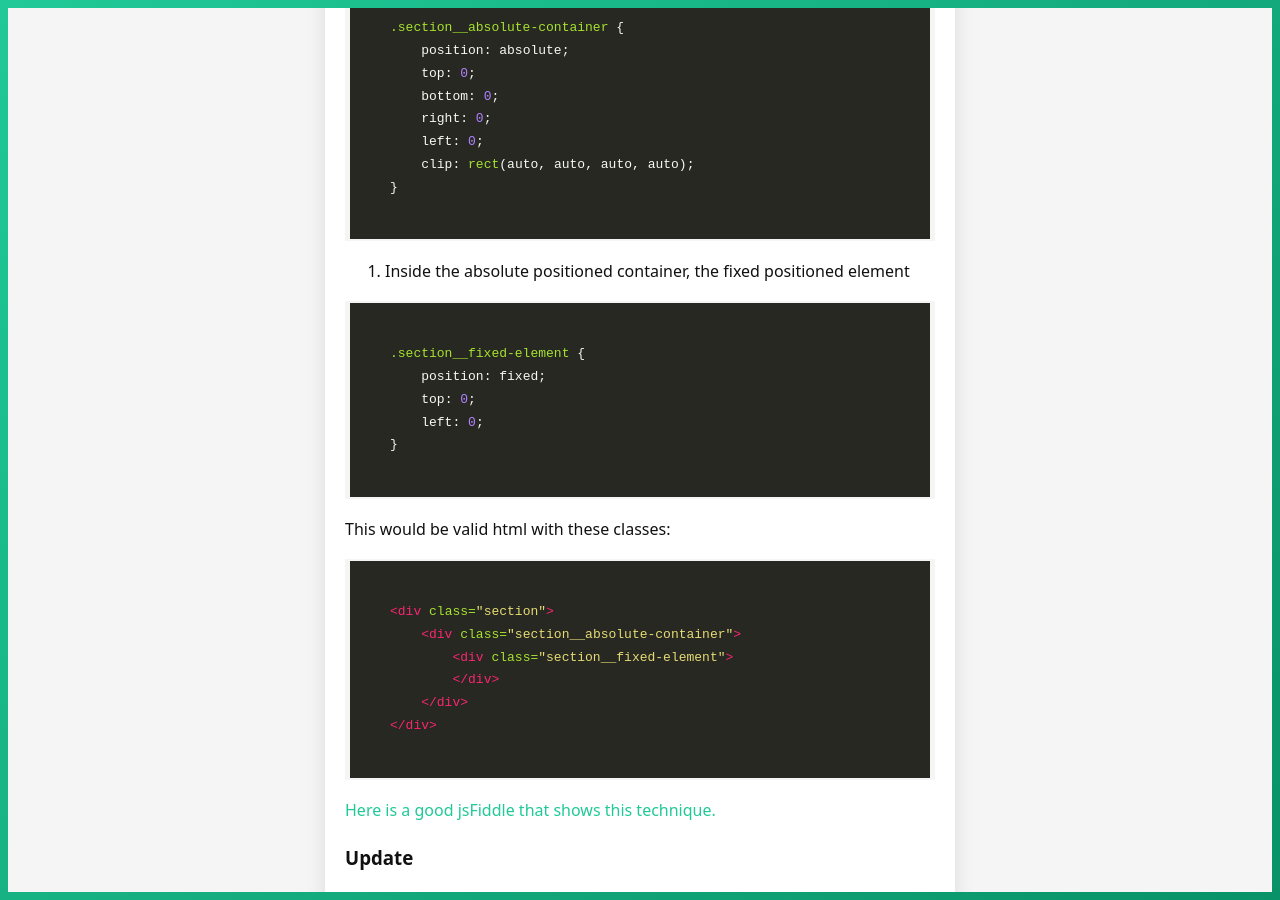
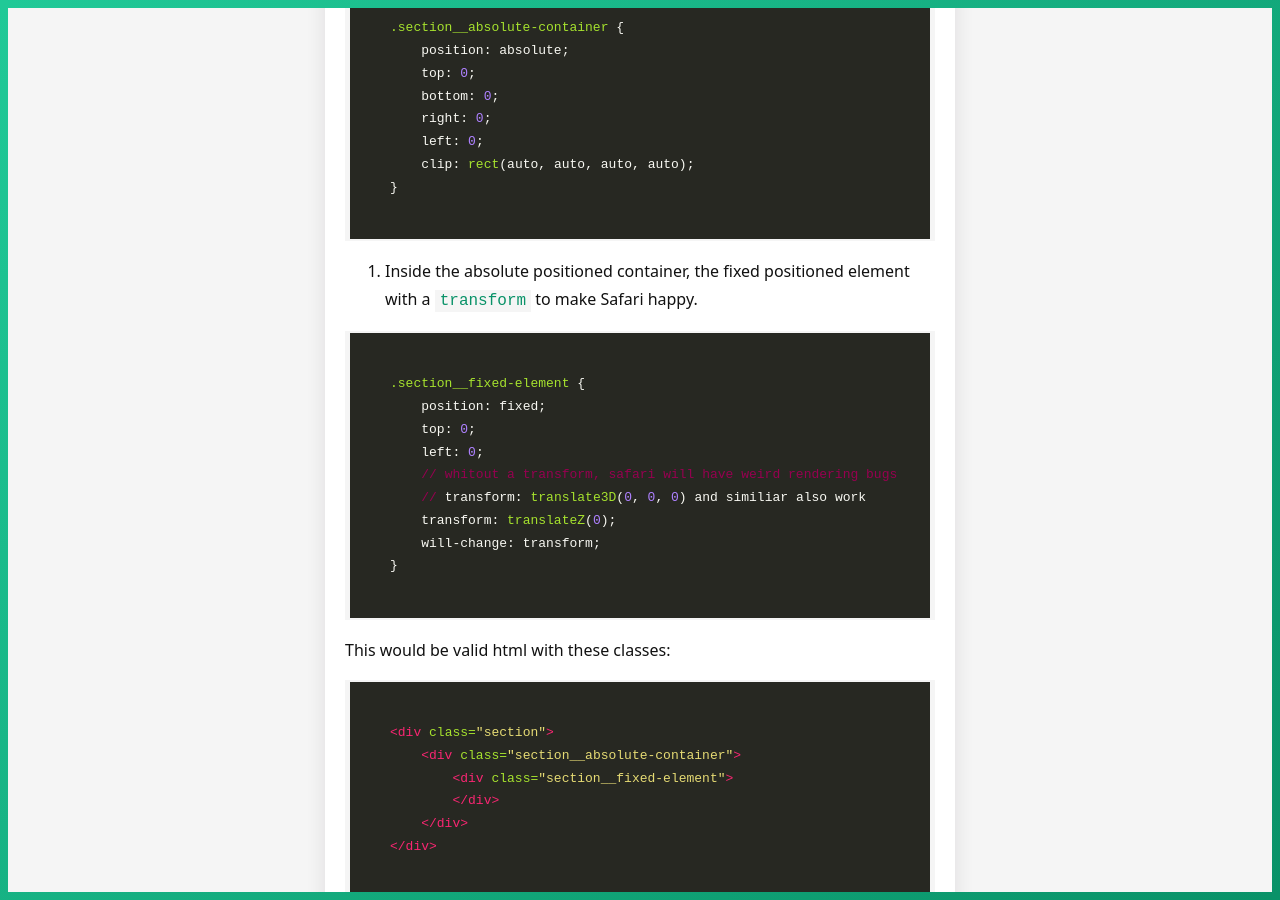
Before and after one commit to TN1ck/tomsblog, a Jekyll site: the page built from _posts/2017-11-20-dropbox-header-effect.md, in a window 1280 px wide and 900 px high, scrolled down 1485 px. Built offline with Jekyll 4.4.1, drawn with Linux system fonts in a browser that asks for light colours.

Commit message:
update: safari bug for clip

````diff
--- a/_posts/2017-11-20-dropbox-header-effect.md
+++ b/_posts/2017-11-20-dropbox-header-effect.md
@@ -38,13 +38,17 @@ So to make it work one needs:
     clip: rect(auto, auto, auto, auto);
 }
 ```
-3. Inside the absolute positioned container, the fixed positioned element
+3. Inside the absolute positioned container, the fixed positioned element with a `transform` to make Safari happy.
 
 ```css
 .section__fixed-element {
     position: fixed;
     top: 0;
     left: 0;
+    // whitout a transform, safari will have weird rendering bugs
+    // transform: translate3D(0, 0, 0) and similiar also work
+    transform: translateZ(0);
+    will-change: transform;
 }
 ```
 
````
